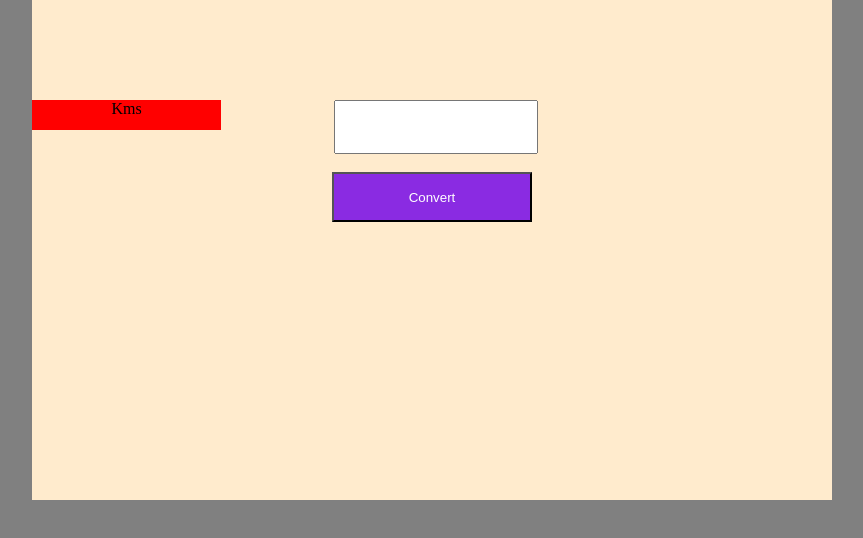
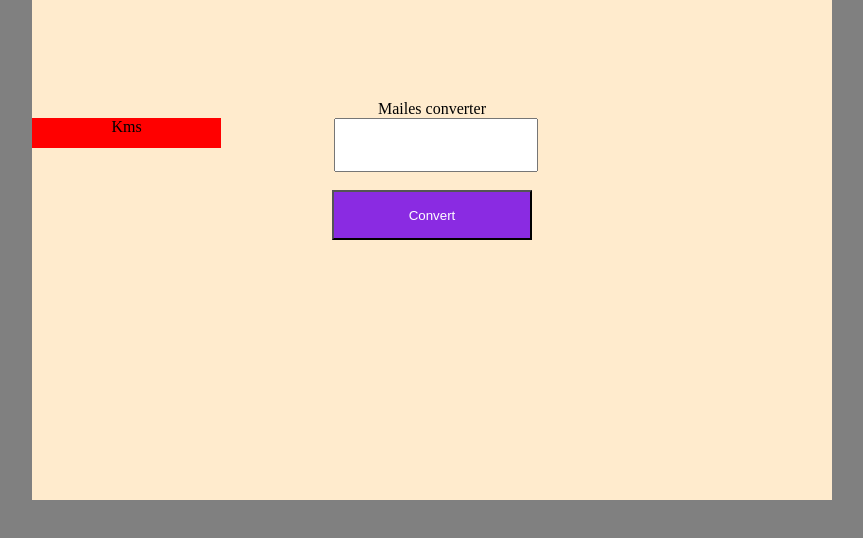
Before and after one commit to Arjunprajapat732/KM-Miles, a plain HTML site: page index.html in a window 1280 px wide. Shown: the whole page, without its empty margins (208-1071 px from the left). Drawn offline with Linux system fonts and the light colour scheme.

Commit message:
Add files via upload

```diff
--- a/index.html
+++ b/index.html
@@ -9,7 +9,7 @@
 </head>
 <body>
     <div class="mid">
-
+                <div class="welcome">Mailes converter</div>
                 <input type="number" name="" id="data" step="any"/> <p>Kms</p> <br><br>
                 <button onclick="convert()">Convert</button>
 
```
